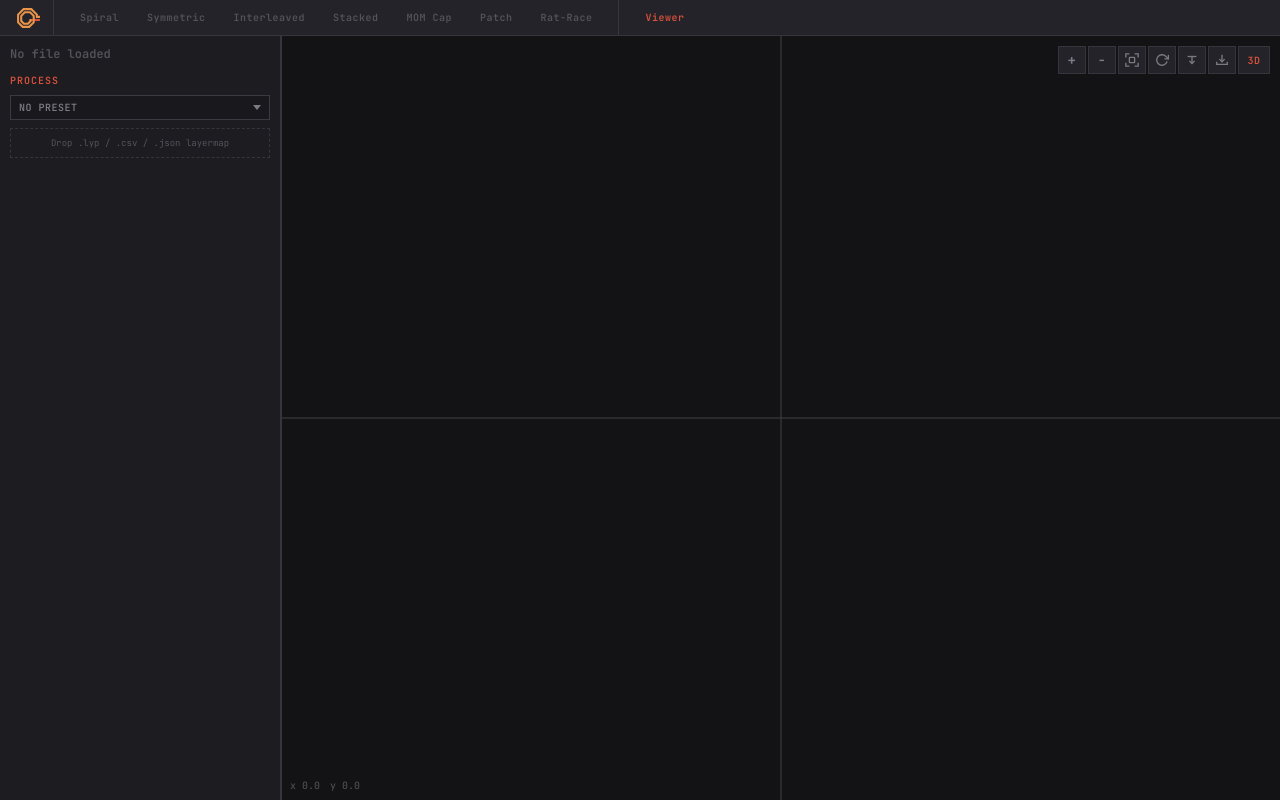
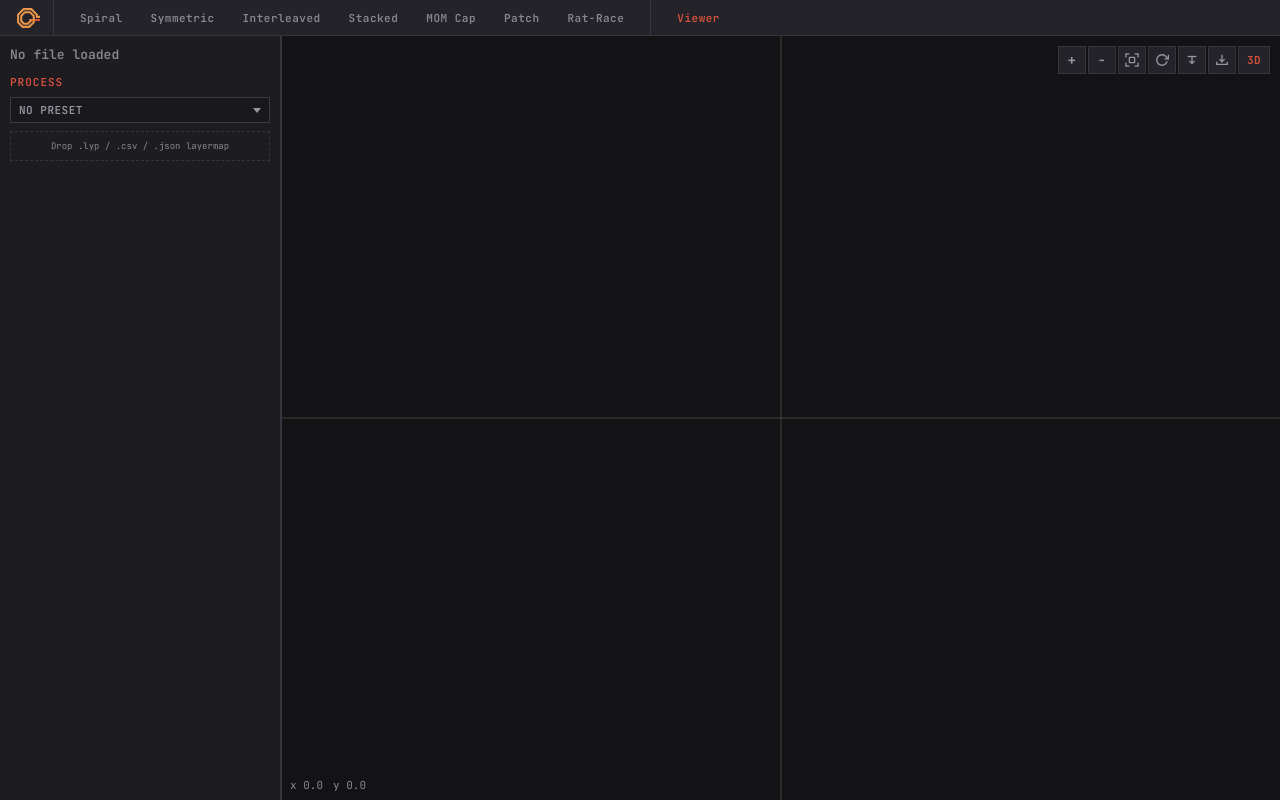
Before and after one commit to milanofthe/rapidpassives, a SvelteKit app in the folder web/: page /viewer in a window 1280 px wide. Built offline with nearby package versions, Linux system fonts and the light colour scheme.

Commit message:
Improve text contrast and bump base font sizes for readability

```diff
--- a/web/src/app.css
+++ b/web/src/app.css
@@ -11,8 +11,8 @@
 	--bg-panel: #2a2a31;
 	--bg-inset: #18181d;
 	--text: #e2ddd5;
-	--text-muted: #7d7a85;
-	--text-dim: #55535a;
+	--text-muted: #9a96a0;
+	--text-dim: #8a8790;
 	--accent: #d9513c;
 	--accent-hover: #e5634f;
 	--accent-secondary: #e8944a;
@@ -26,10 +26,10 @@
 	--canvas-bg: #131316;
 	--font-body: 'Inter', -apple-system, BlinkMacSystemFont, sans-serif;
 	--font-mono: 'JetBrains Mono', monospace;
-	--fs-xs: 10px;
-	--fs-sm: 12px;
-	--fs-md: 14px;
-	--fs-lg: 20px;
+	--fs-xs: 11px;
+	--fs-sm: 13px;
+	--fs-md: 15px;
+	--fs-lg: 21px;
 	--space-xs: 2px;
 	--space-sm: 4px;
 	--space-md: 8px;
--- a/web/src/lib/theme.ts
+++ b/web/src/lib/theme.ts
@@ -15,8 +15,8 @@ export const palette = {
 	bgInset:      '#18181d',
 
 	text:         '#e2ddd5',
-	textMuted:    '#7d7a85',
-	textDim:      '#55535a',
+	textMuted:    '#9a96a0',
+	textDim:      '#8a8790',
 
 	accent:       '#d9513c',
 	accentHover:  '#e5634f',
@@ -77,7 +77,7 @@ export const plotColors = {
 	/** Axis lines */
 	axis: '#35353d',
 	/** Text color */
-	text: '#7d7a85',
+	text: '#9a96a0',
 } as const;
 
 // --- Fonts ---
@@ -91,10 +91,10 @@ export const fonts = {
 // 4 sizes only: xs (detail), sm (body), md (emphasis), lg (headings)
 
 export const typeScale = {
-	xs: '10px',
-	sm: '12px',
-	md: '14px',
-	lg: '20px',
+	xs: '11px',
+	sm: '13px',
+	md: '15px',
+	lg: '21px',
 } as const;
 
 // --- Helpers ---
```
